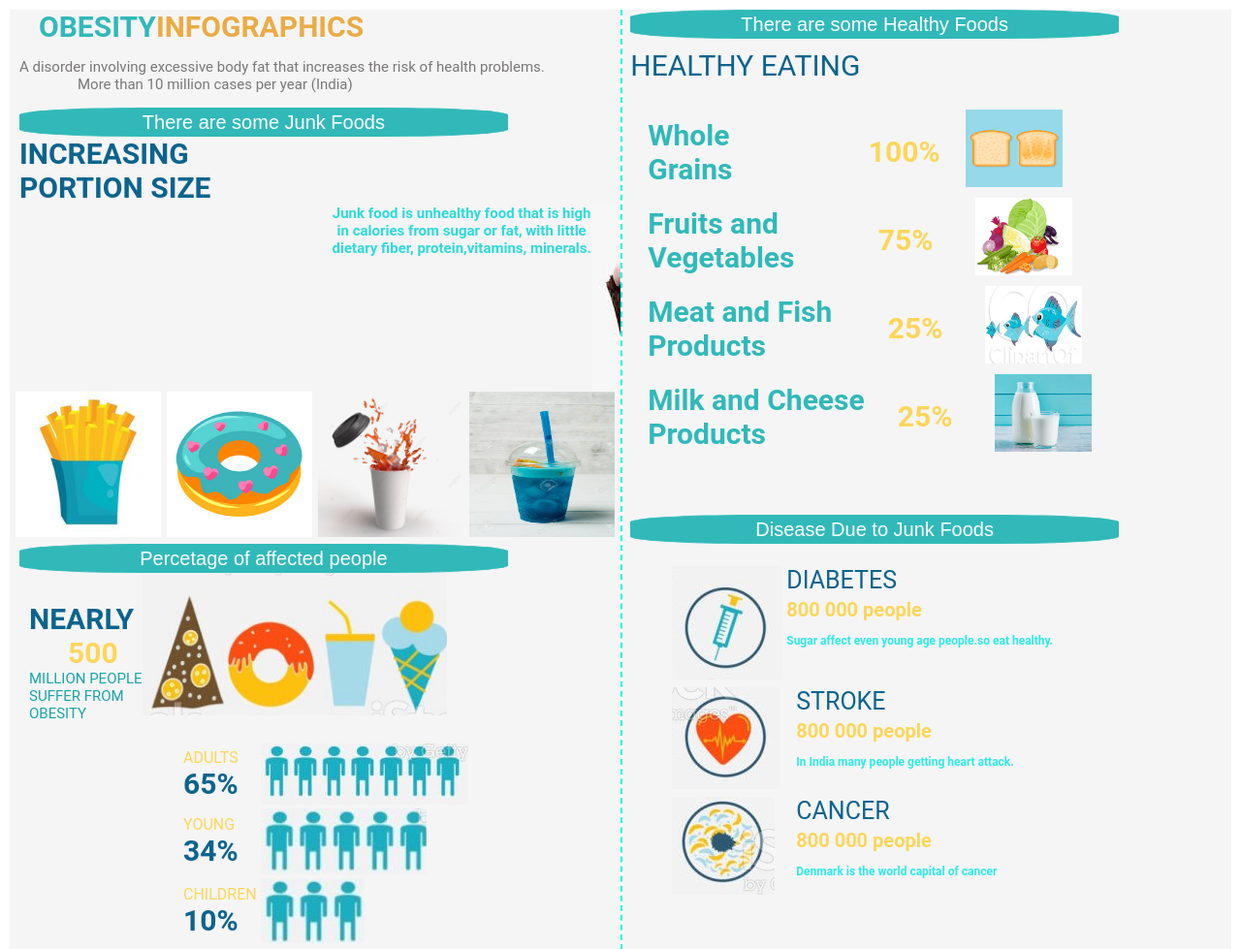
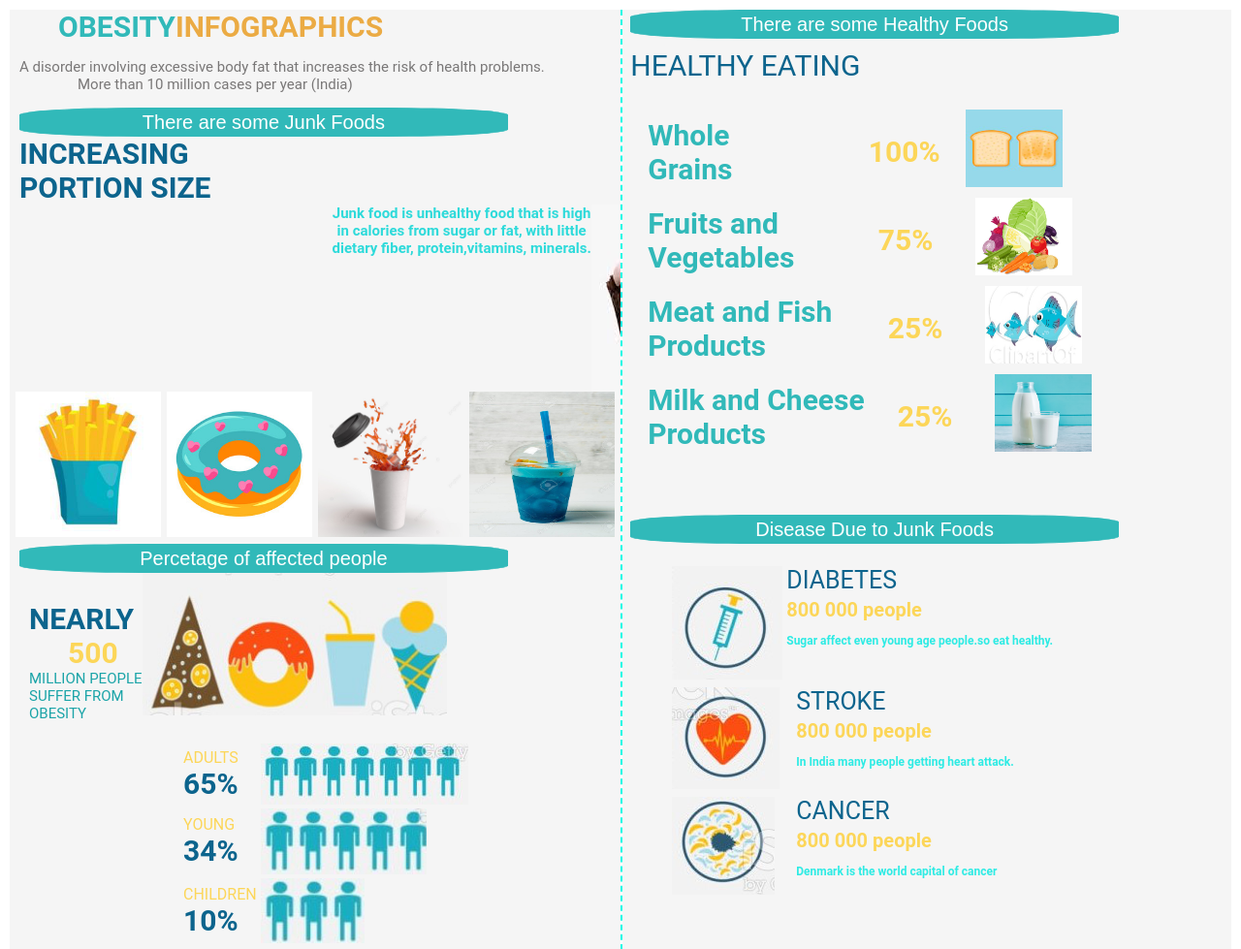
Before and after one commit to ShobanaVadivel/Obesitygraph, a plain HTML site: page index.html in a window 1280 px wide. Shown: the top 979 px of the page at 97% size. Drawn offline with Linux system fonts and the light colour scheme.

Commit message:
Update index.html

```diff
--- a/index.html
+++ b/index.html
@@ -11,7 +11,7 @@
    <div class="container">
       <div class="left">
       <div>
-          <span  style="color:#31b9b9; margin-left:30px;">OBESITY</span><span style="color: #ebab44;">INFOGRAPHICS</span>
+          <span  style="color:#31b9b9; margin-left:50px;">OBESITY</span><span style="color: #ebab44;">INFOGRAPHICS</span>
 
           <p style="font-size:15px; color: rgb(121, 119, 119); float: left;margin-left: 10px;">A disorder involving excessive body fat that increases the risk of health problems.
            <br><span style="margin-left:60px;font-size:15px;font-weight: normal;">More than 10 million cases per year (India)</span>
```
